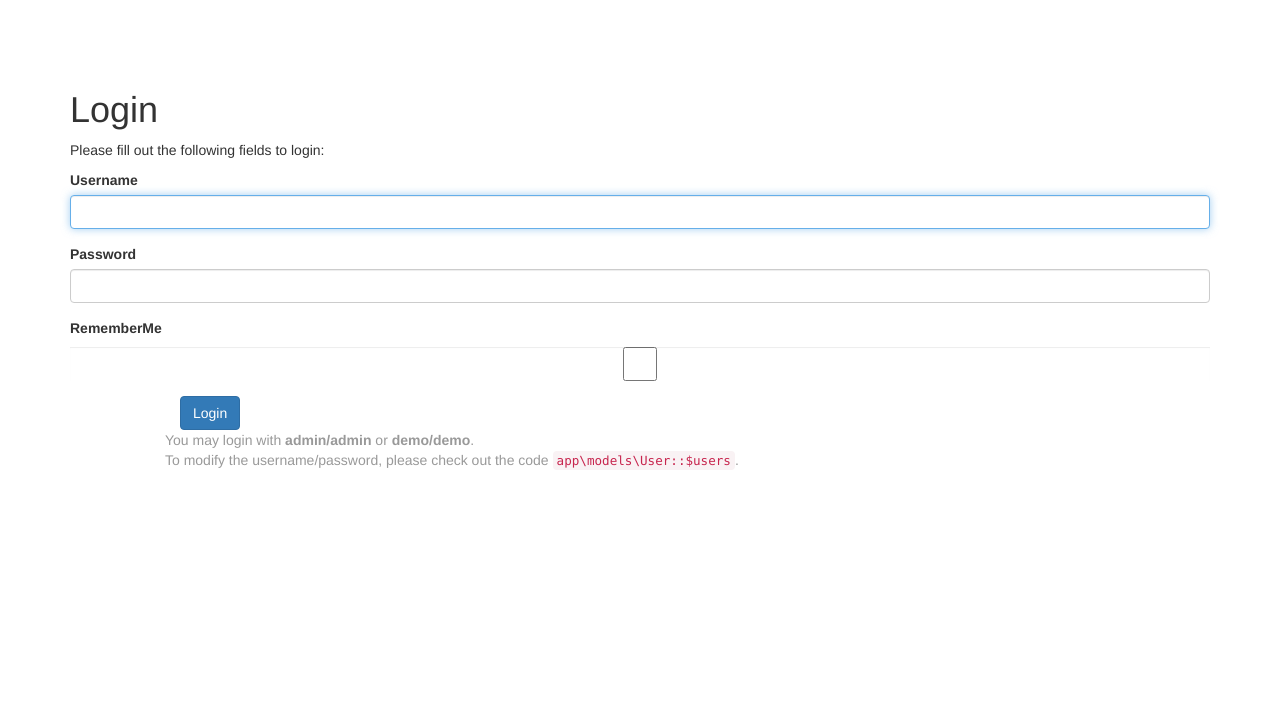
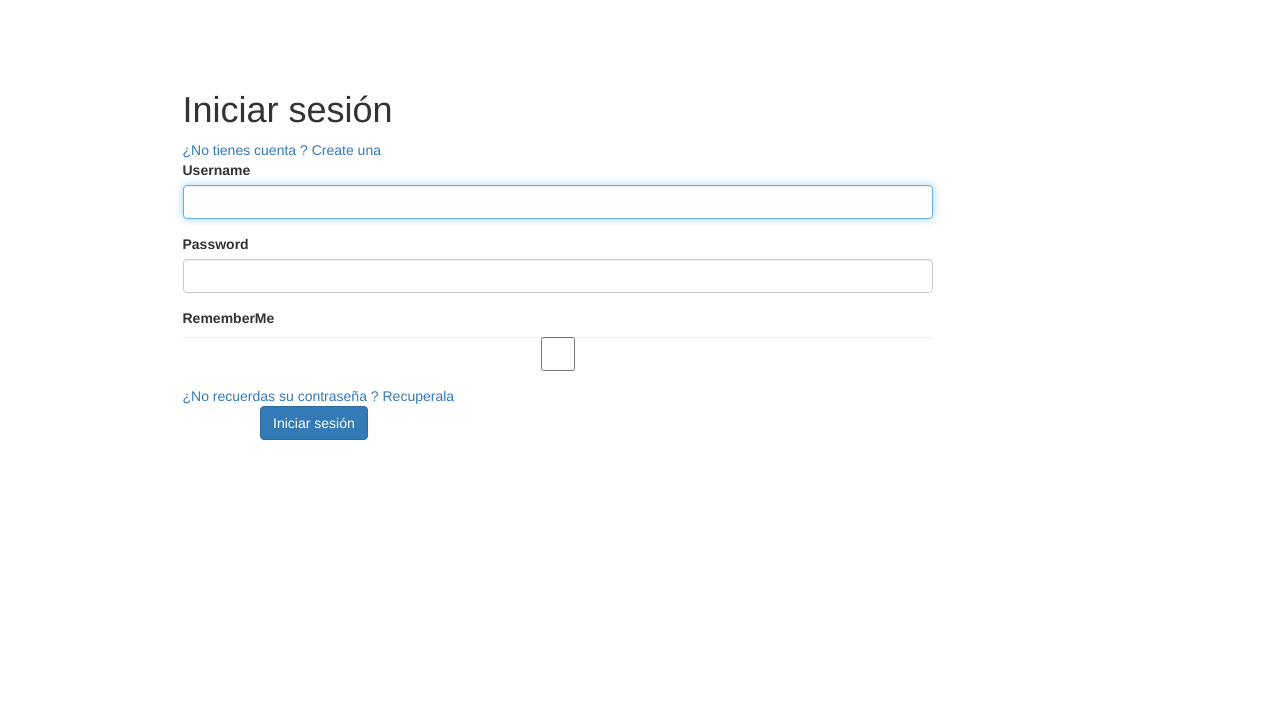
Before and after one commit to danitoro97/druidKuma, a Yii app: template views/site/login.php in a window 1280 px wide. Shown: the top 710 px of the page. Run offline with PHP 8.4 and a stand-in for Yii, Linux system fonts and the light colour scheme; the template is opened without the code that fills it, so the values that code supplies are empty; form fields are guessed from the names that the template uses; some libraries are stand-ins or nearby versions.

Commit message:
Login y logout

```diff
--- a/config/web.php
+++ b/config/web.php
@@ -10,7 +10,7 @@ $config = [
     'bootstrap' => ['log'],
     'aliases' => [
         '@bower' => '@vendor/bower-asset',
-        '@npm'   => '@vendor/npm-asset',
+        '@npm' => '@vendor/npm-asset',
     ],
     'language' => 'es-ES',
     'components' => [
@@ -22,7 +22,7 @@ $config = [
             'class' => 'yii\caching\FileCache',
         ],
         'user' => [
-            'identityClass' => 'app\models\User',
+            'identityClass' => 'app\models\Usuarios',
             'enableAutoLogin' => true,
         ],
         'errorHandler' => [
--- a/views/layouts/main.php
+++ b/views/layouts/main.php
@@ -52,12 +52,12 @@ $this->registerJs($js, View::POS_READY);
             ['label' => 'About', 'url' => ['/site/about']],
             ['label' => 'Contact', 'url' => ['/site/contact']],
             Yii::$app->user->isGuest ? (
-                ['label' => 'Login', 'url' => ['/site/login']]
+                ['label' => 'Iniciar sesión', 'url' => ['/site/login']]
             ) : (
                 '<li>'
                 . Html::beginForm(['/site/logout'], 'post')
                 . Html::submitButton(
-                    'Logout (' . Yii::$app->user->identity->username . ')',
+                    'Cerrar sesión (' . Yii::$app->user->identity->nombre . ')',
                     ['class' => 'btn btn-link logout']
                 )
                 . Html::endForm()
--- a/views/site/login.php
+++ b/views/site/login.php
@@ -7,21 +7,21 @@
 use yii\helpers\Html;
 use yii\bootstrap\ActiveForm;
 
-$this->title = 'Login';
+$this->title = 'Iniciar sesión';
 $this->params['breadcrumbs'][] = $this->title;
 ?>
 <div class="site-login">
+
+    <div class="container">
+        <div class="row">
+            <div class="col-lg-8 col-lg-offset-1">
                 <h1><?= Html::encode($this->title) ?></h1>
-
-    <p>Please fill out the following fields to login:</p>
+                <?=Html::a('¿No tienes cuenta ? Create una ', ['usuarios/create'])?>
 
                 <?php $form = ActiveForm::begin([
                     'id' => 'login-form',
                     'layout' => 'horizontal',
-        'fieldConfig' => [
-            'template' => "{label}\n<div class=\"col-lg-3\">{input}</div>\n<div class=\"col-lg-8\">{error}</div>",
-            'labelOptions' => ['class' => 'col-lg-1 control-label'],
-        ],
+
                 ]); ?>
 
                     <?= $form->field($model, 'username')->textInput(['autofocus' => true]) ?>
@@ -31,17 +31,20 @@ $this->params['breadcrumbs'][] = $this->title;
                     <?= $form->field($model, 'rememberMe')->checkbox([
                         'template' => "<div class=\"col-lg-offset-1 col-lg-3\">{input} {label}</div>\n<div class=\"col-lg-8\">{error}</div>",
                     ]) ?>
-
+                    <?=Html::a('¿No recuerdas su contraseña ? Recuperala ', ['usuarios/recuperar'])?>
                     <div class="form-group">
                         <div class="col-lg-offset-1 col-lg-11">
-                <?= Html::submitButton('Login', ['class' => 'btn btn-primary', 'name' => 'login-button']) ?>
+                            <?= Html::submitButton('Iniciar sesión', ['class' => 'btn btn-primary', 'name' => 'login-button']) ?>
                         </div>
                     </div>
 
                 <?php ActiveForm::end(); ?>
+            </div>
 
-    <div class="col-lg-offset-1" style="color:#999;">
-        You may login with <strong>admin/admin</strong> or <strong>demo/demo</strong>.<br>
-        To modify the username/password, please check out the code <code>app\models\User::$users</code>.
         </div>
     </div>
+
+
+
+
+</div>
```
Also changed, not shown: models/LoginForm.php (+22 -4 lines), models/Usuarios.php (+63 -1 lines). Lines whose indentation alone changed are shown as unchanged.
